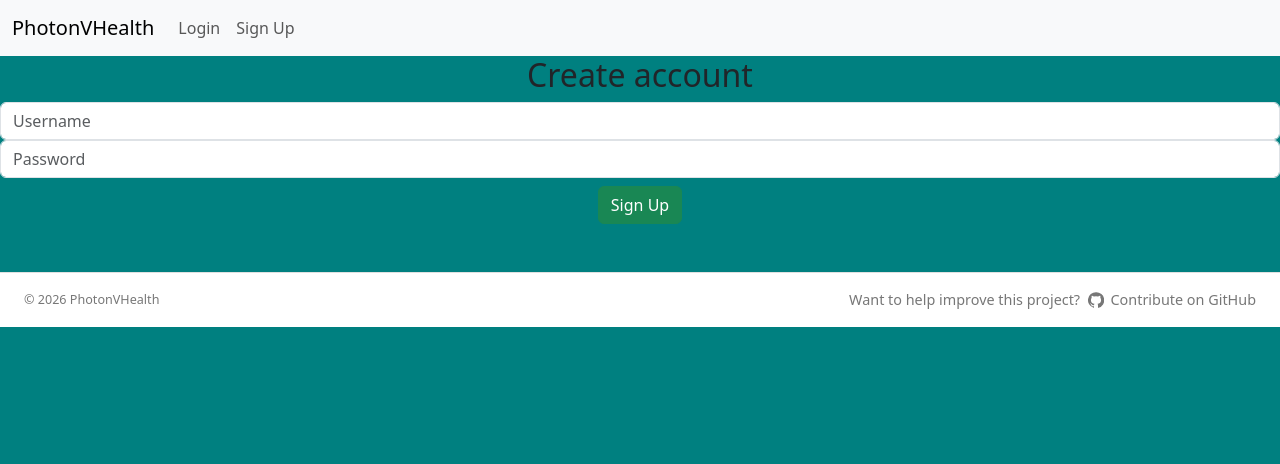
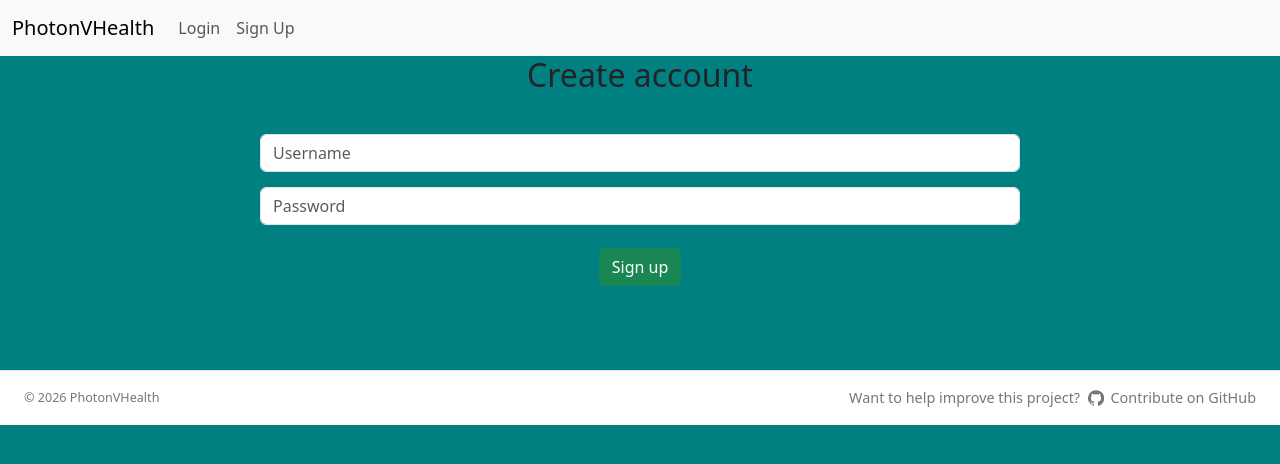
Before and after one commit to Skayyali3/PhotonVHealth, a Flask app: page /signup in a window 1280 px wide. Shown: the top 464 px of the page. Run offline with Flask 3, Linux system fonts and the light colour scheme.

Commit message:
Update: improved login + signup pages styling (cant continue hardware till sunday)

```diff
--- a/website/static/css/styles.css
+++ b/website/static/css/styles.css
@@ -2,6 +2,42 @@ body {
     text-align: center;
     margin: 0;
     background-color: teal;
+}
+
+#login-button, #signup-button {
+    position: relative;
+    overflow: hidden;
+}
+
+.button-text {
+    transition: opacity 0.3s;
+}
+
+.form-container {
+    display: flex;
+    flex-direction: column;
+    align-items: center;
+    width: 90%;
+    max-width: 800px;
+    margin: 20px auto;
+    padding: 20px;
+    box-sizing: border-box;
+    gap: 10px;
+}
+
+.form-container div {
+    text-align: center;
+}
+
+#login-form, #signup-form {
+    display: flex;
+    flex-direction: column;
+    align-items: center;
+    width: 100%;
+}
+
+.form-control {
+    margin-bottom: 15px;
 }
 
 .site-footer {
--- a/website/templates/signup.html
+++ b/website/templates/signup.html
@@ -4,11 +4,15 @@
 {% block content %}
 <h2>Create account</h2>
 
-<form action="/signup" method="post">
-  <input name="username" class="form-control" placeholder="Username">
-  <input name="password" type="password" class="form-control" placeholder="Password">
+<div class="form-container">
+  <form action="/signup" method="post" id="signup-form">
+    <input name="username" class="form-control" placeholder="Username">
+    <input name="password" type="password" class="form-control" placeholder="Password">
 
-  <button class="btn btn-success mt-2">Sign Up</button>
-</form>
+    <button class="btn btn-success mt-2" id="signup-button">
+      <span class="button-text">Sign up</span>
+    </button>
+  </form>
+</div>
 
 {% endblock %}
```
Also changed, not shown: website/templates/login.html (+9 -5 lines).
